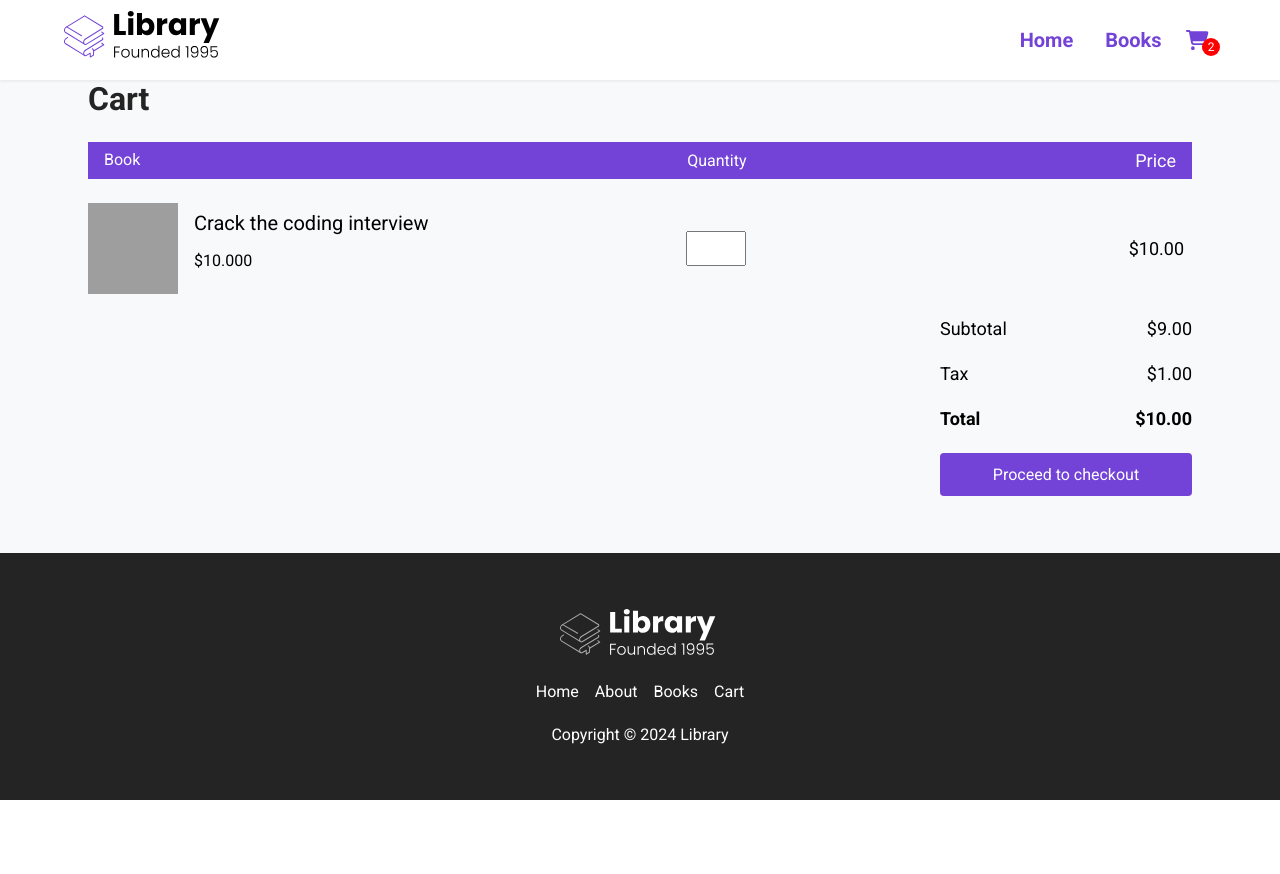
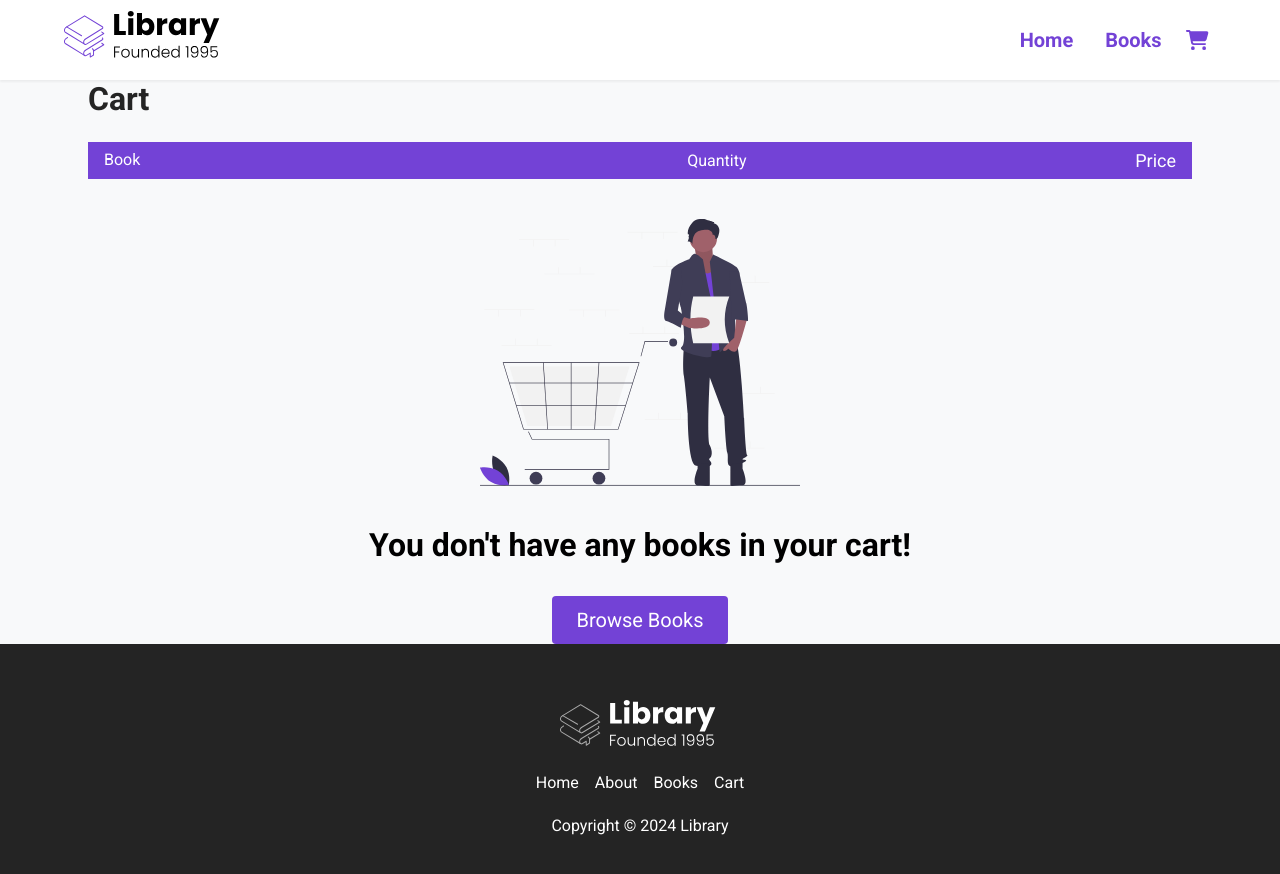
Before and after one commit to saravanaguhan19/Library_React_App, a React (Create React App) app: page /cart in a window 1280 px wide. Shown: the top 874 px of the page. Before the commit the page ends 800 px from the top, so only its background shows below. Built offline with nearby package versions, Linux system fonts and the light colour scheme; grey boxes are pictures that could not be loaded.

Commit message:
cart fully functional completed

```diff
--- a/src/App.js
+++ b/src/App.js
@@ -6,17 +6,69 @@
 import { books } from "./data";
 import BookInfo from "./pages/BookInfo";
 import Cart from "./pages/Cart";
+import { useEffect, useState } from "react";
 
 function App() {
+  const [cart, setCart] = useState([]);
+
+  function addToCart(book) {
+    setCart([...cart, { ...book, quantity: 1 }]);
+  }
+
+  function changeQuantity(book, quantity) {
+    setCart(
+      cart.map((item) => {
+        if (item.id === book.id) {
+          return {
+            ...item,
+            quantity: +quantity,
+          };
+        } else {
+          return item;
+        }
+      })
+    );
+  }
+
+  function removeItem(item) {
+    setCart(cart.filter((book) => book.id !== item.id));
+  }
+
+  function numberOfItems() {
+    let counter = 0;
+    cart.forEach((item) => (counter += item.quantity));
+
+    return counter;
+  }
+
+  useEffect(() => {
+    console.log(cart);
+  }, [cart]);
+
   return (
     <Router>
       <div className="App">
-        <Nav />
+        <Nav numberOfItems={numberOfItems()} />
         <Routes>
           <Route path="/" element={<Home />} />
           <Route path="/books" element={<Books books={books} />} />
-          <Route path="/books/:id" element={<BookInfo books={books} />} />
-          <Route path="/cart" element={<Cart />} />
+          <Route
+            path="/books/:id"
+            element={
+              <BookInfo books={books} addToCart={addToCart} cart={cart} />
+            }
+          />
+          <Route
+            path="/cart"
+            element={
+              <Cart
+                books={books}
+                cart={cart}
+                changeQuantity={changeQuantity}
+                removeItem={removeItem}
+              />
+            }
+          />
         </Routes>
         <Footer />
       </div>
--- a/src/components/Nav.jsx
+++ b/src/components/Nav.jsx
@@ -3,7 +3,7 @@
 import LibraryLogo from "../assets/Library.svg";
 import { Link } from "react-router-dom";
 
-const Nav = () => {
+const Nav = ({ numberOfItems }) => {
   function openMenu() {
     document.body.classList += " menu--open";
   }
@@ -36,7 +36,9 @@
             <Link to="/cart" className="nav__link">
               <FontAwesomeIcon icon="shopping-cart" />
             </Link>
-            <span className="cart__length"> 2</span>
+            {numberOfItems > 0 && (
+              <span className="cart__length"> {numberOfItems}</span>
+            )}
           </li>
         </ul>
         <div className="menu__backdrop">
--- a/src/pages/BookInfo.jsx
+++ b/src/pages/BookInfo.jsx
@@ -5,9 +5,18 @@
 import Price from "../components/ui/Price";
 import Book from "../components/ui/Book";
 
-function BookInfo({ books }) {
+function BookInfo({ books, addToCart, cart }) {
   const { id } = useParams();
   const book = books.find((book) => +book.id === +id);
+
+  function addBookToCart(book) {
+    addToCart(book);
+  }
+
+  function bookExistOnCart() {
+    return cart.find((book) => +book.id === +id);
+  }
+
   console.log(book);
   return (
     <div id="books__body">
@@ -50,7 +59,15 @@
                     aperiam aliquam ex. Sapiente est fuga quam id.
                   </p>
                 </div>
-                <button className="btn">Add to cart</button>
+                {bookExistOnCart() ? (
+                  <Link to={"/cart"} className="book__link">
+                    <button className="btn">Checkout</button>
+                  </Link>
+                ) : (
+                  <button className="btn" onClick={() => addBookToCart(book)}>
+                    Add to cart
+                  </button>
+                )}
               </div>
             </div>
           </div>
--- a/src/pages/Cart.jsx
+++ b/src/pages/Cart.jsx
@@ -1,6 +1,16 @@
 import React from "react";
+import EmptyCart from "../assets/empty_cart.svg";
+import { Link } from "react-router-dom";
 
-function Cart() {
+function Cart({ cart, changeQuantity, removeItem }) {
+  const total = () => {
+    let price = 0;
+    cart.forEach((item) => {
+      price += +((item.salePrice || item.originalPrice) * item.quantity);
+    });
+    return price;
+  };
+
   return (
     <div id="books__body">
       <main id="books__main">
@@ -16,7 +26,52 @@
                 <div className="cart__total">Price</div>
               </div>
               <div className="cart__body">
+                {cart.map((book) => {
+                  return (
                     <div className="cart__item">
+                      <div className="cart__book">
+                        <img
+                          src={book.url}
+                          alt=""
+                          className="cart__book--img"
+                        />
+                        <div className="cart__book--info">
+                          <span className="cart__book--title">
+                            {book.title}
+                          </span>
+                          <span className="cart__book--price">
+                            ${(book.salePrice || book.originalPrice).toFixed(2)}
+                          </span>
+                          <button
+                            className="cart__book--remove"
+                            onClick={() => removeItem(book)}
+                          >
+                            Remove
+                          </button>
+                        </div>
+                      </div>
+                      <div className="cart__quantity">
+                        <input
+                          type="number"
+                          min={0}
+                          max={99}
+                          value={book.quantity}
+                          className="cart__input"
+                          onChange={(event) =>
+                            changeQuantity(book, event.target.value)
+                          }
+                        />
+                      </div>
+                      <div className="cart__total">
+                        $
+                        {(
+                          book.quantity * (book.salePrice || book.originalPrice)
+                        ).toFixed(2)}
+                      </div>
+                    </div>
+                  );
+                })}
+                {/* <div className="cart__item">
                   <div className="cart__book">
                     <img
                       src="https://covers.openlibrary.org/b/id/8091016-L.jpg"
@@ -40,21 +95,31 @@
                     />
                   </div>
                   <div className="cart__total">$10.00</div>
+                </div> */}
               </div>
+              {cart.length === 0 && (
+                <div className="cart__empty">
+                  <img src={EmptyCart} alt="" className="cart__empty--img" />
+                  <h2>You don't have any books in your cart!</h2>
+                  <Link to="/books">
+                    <button className="btn">Browse Books</button>
+                  </Link>
                 </div>
+              )}
             </div>
+            {cart.length > 0 && (
               <div className="total">
                 <div className="total__item total__sub--total">
                   <span>Subtotal</span>
-                <span>$9.00</span>
+                  <span>${(total() * 0.9).toFixed(2)}</span>
                 </div>
                 <div className="total__item total__tax">
                   <span>Tax</span>
-                <span>$1.00</span>
+                  <span>${(total() * 0.1).toFixed(2)}</span>
                 </div>
                 <div className="total__item total__price">
                   <span>Total</span>
-                <span>$10.00</span>
+                  <span>${total().toFixed(2)}</span>
                 </div>
                 <button
                   className="btn btn__checkout no-cursor"
@@ -63,6 +128,7 @@
                   Proceed to checkout
                 </button>
               </div>
+            )}
           </div>
         </div>
       </main>
```
Also changed, not shown: src/components/ui/Book.jsx (+0 -13 lines). Lines whose indentation alone changed are shown as unchanged.
